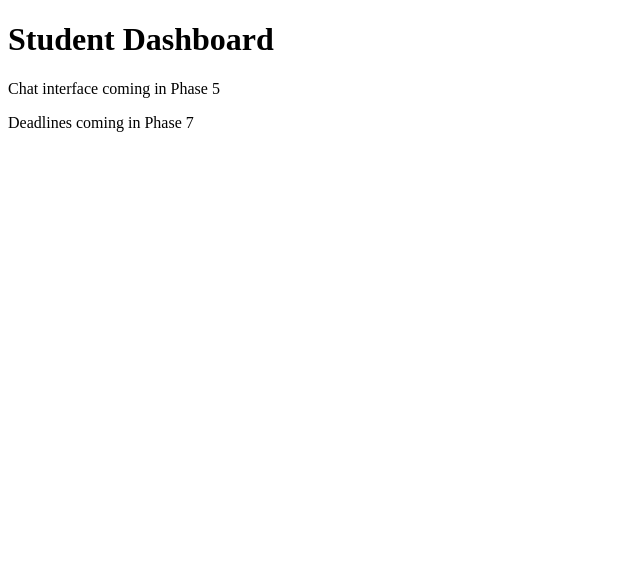
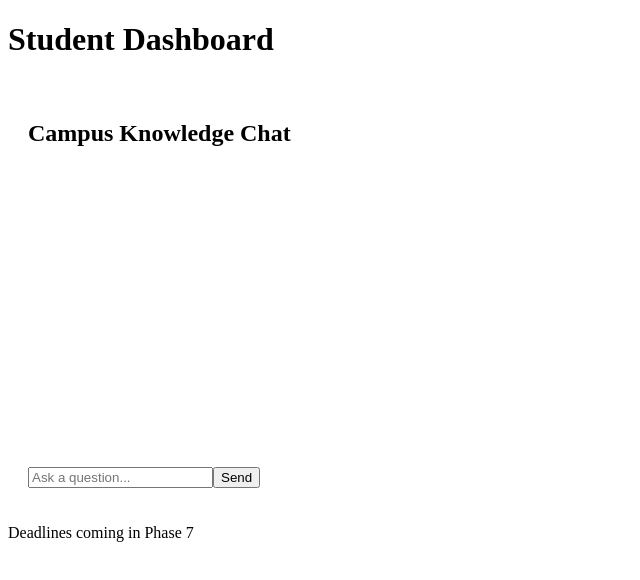
Before and after one commit to shauncode24/campus-intelligence, a React (Vite) app in the folder frontend/: page /student in a window 1280 px wide. Shown: the top 580 px of the page, without its empty margins (0-640 px from the left). Built offline with nearby package versions, Linux system fonts and the light colour scheme.

Commit message:
RAG v3 and chat frontend

```diff
--- /dev/null
+++ b/frontend/src/chat/Chat.jsx
@@ -0,0 +1,54 @@
+import { useState } from "react";
+
+export default function Chat() {
+  const [messages, setMessages] = useState([]);
+  const [input, setInput] = useState("");
+  const [loading, setLoading] = useState(false);
+
+  const sendMessage = async () => {
+    if (!input.trim()) return;
+
+    const userMessage = { role: "user", text: input };
+    setMessages((prev) => [...prev, userMessage]);
+    setLoading(true);
+
+    const res = await fetch("http://localhost:5000/ask", {
+      method: "POST",
+      headers: { "Content-Type": "application/json" },
+      body: JSON.stringify({ question: input }),
+    });
+
+    const data = await res.json();
+
+    const botMessage = {
+      role: "bot",
+      text: data.answer,
+    };
+
+    setMessages((prev) => [...prev, botMessage]);
+    setInput("");
+    setLoading(false);
+  };
+
+  return (
+    <div style={{ padding: 20 }}>
+      <h2>Campus Knowledge Chat</h2>
+
+      <div style={{ minHeight: 300 }}>
+        {messages.map((m, i) => (
+          <p key={i}>
+            <b>{m.role === "user" ? "You" : "AI"}:</b> {m.text}
+          </p>
+        ))}
+        {loading && <p>Thinking...</p>}
+      </div>
+
+      <input
+        value={input}
+        onChange={(e) => setInput(e.target.value)}
+        placeholder="Ask a question..."
+      />
+      <button onClick={sendMessage}>Send</button>
+    </div>
+  );
+}
--- a/frontend/src/dashboards/StudentDashboard.jsx
+++ b/frontend/src/dashboards/StudentDashboard.jsx
@@ -1,8 +1,10 @@
+import Chat from "../chat/Chat";
+
 export default function StudentDashboard() {
   return (
     <div>
       <h1>Student Dashboard</h1>
-      <p>Chat interface coming in Phase 5</p>
+      <Chat />
       <p>Deadlines coming in Phase 7</p>
     </div>
   );
```
Also changed, not shown: 2 other files (tests, documents, lock files or other folders).
